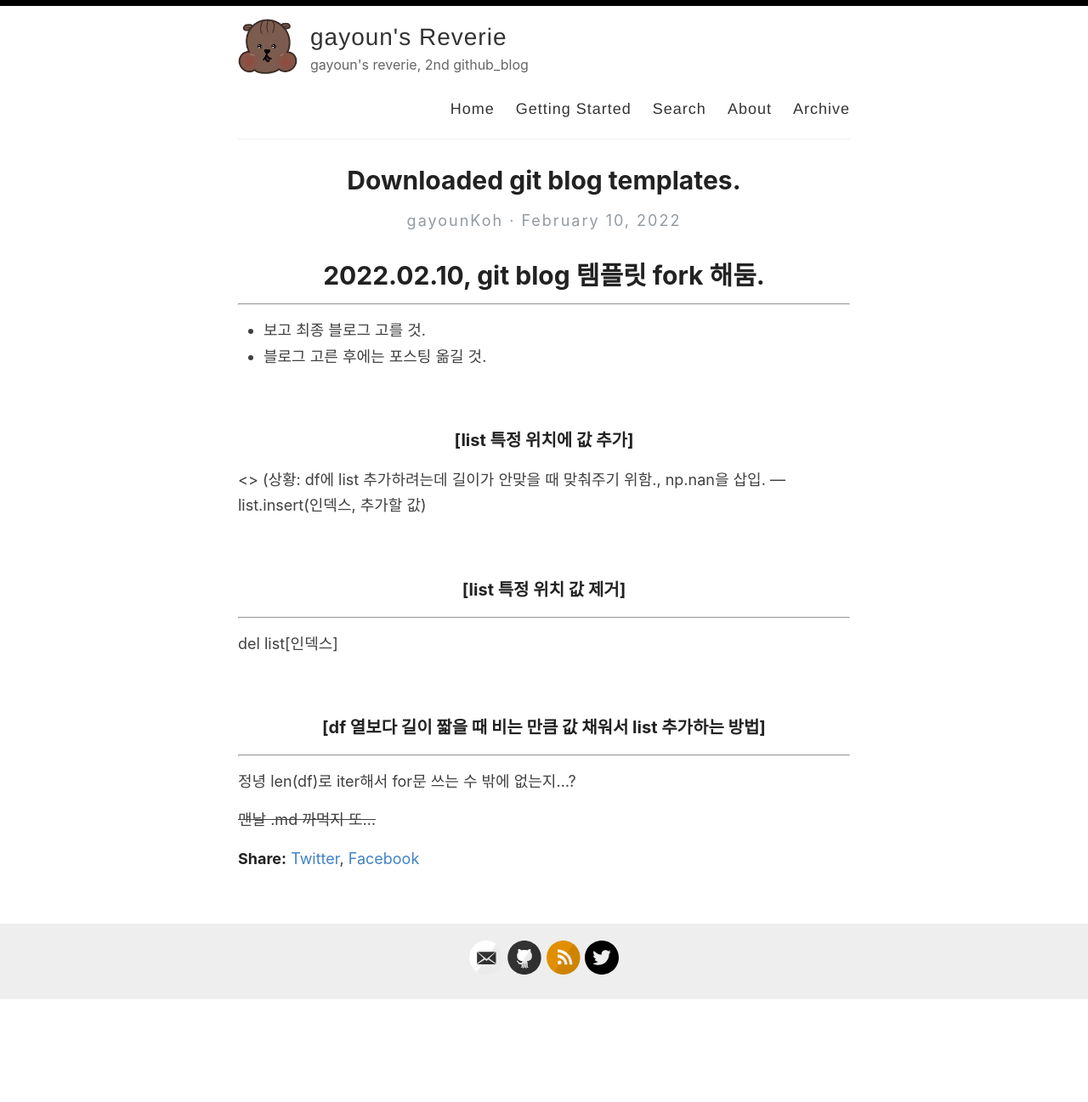
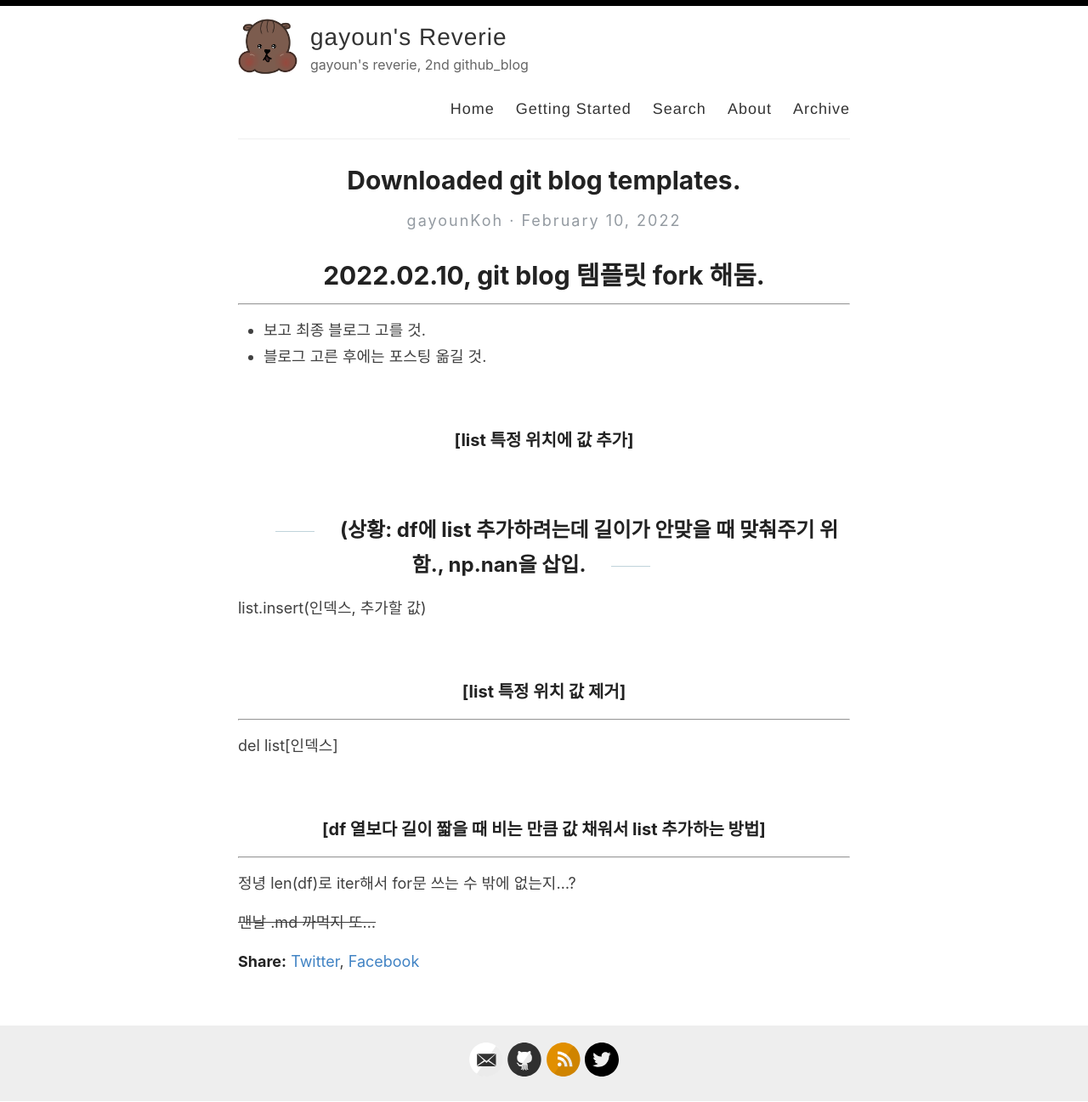
Before and after one commit to GaYounKoh/gayoun_reverie.github.io, a Jekyll site: the page built from _posts/2022-02-10-new-templates.md, in a window 1280 px wide. Shown: the whole page at 85% size. Built offline with Jekyll 4.4.1, drawn with Linux system fonts in a browser that asks for light colours; comment, search, counter and statistics services are not loaded; before the commit the page ends 1176 px from its top, so only the background shows below that.

Commit message:
Update 2022-02-10-new-templates.md

```diff
--- a/_posts/2022-02-10-new-templates.md
+++ b/_posts/2022-02-10-new-templates.md
@@ -13,7 +13,9 @@ title: Downloaded git blog templates.
 
 
 ### [list 특정 위치에 값 추가]
-<>
+
+<br>
+
 (상황: df에 list 추가하려는데 길이가 안맞을 때 맞춰주기 위함., np.nan을 삽입.
 ---
 list.insert(인덱스, 추가할 값)
```
